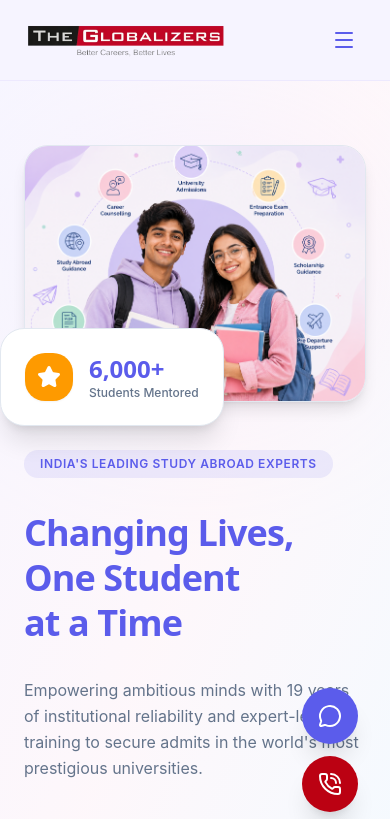
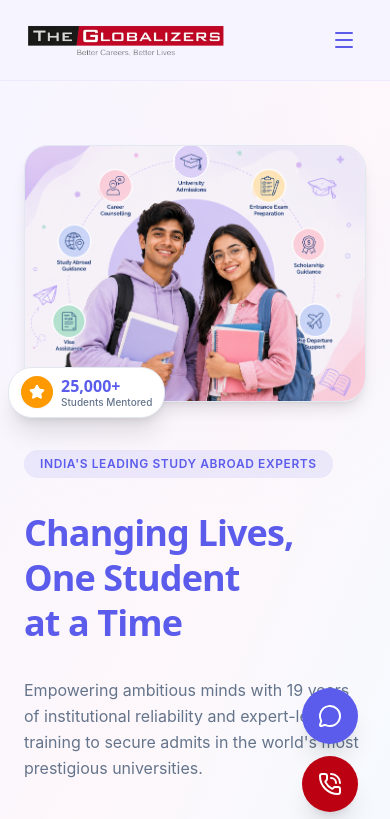
Before and after one commit to ai-prgmr/global, a Next.js app: page / in a window 390 px wide. Shown: the top 819 px of the page. Built offline with nearby package versions, Linux system fonts and the light colour scheme.

Commit message:
minor css changes

```diff
--- a/app/destinations/[slug]/page.tsx
+++ b/app/destinations/[slug]/page.tsx
@@ -167,7 +167,7 @@ export default async function DestinationSlugPage({
             {dest.stats && (
                 <Section variant="dark" className="py-12">
                     <Container>
-                        <div className="grid grid-cols-2 gap-6 md:grid-cols-4">
+                        <div className="grid grid-cols-2 gap-3 sm:gap-6 md:grid-cols-4">
                             {dest.stats.map((stat) => (
                                 <StatCard
                                     key={stat.label}
--- a/components/home/HeroSection.tsx
+++ b/components/home/HeroSection.tsx
@@ -53,17 +53,17 @@ export function HeroSection() {
           </div>
           {/* Floating stat card */}
           <Card
-            padding="sm"
-            className="absolute -bottom-6 -left-6 flex items-center gap-4 bg-card shadow-xl border-border max-w-xs"
+            padding="none"
+            className="absolute -bottom-4 -left-4 sm:-bottom-6 sm:-left-6 flex items-center gap-2 sm:gap-4 px-3 py-2 sm:px-4 sm:py-3 bg-card shadow-xl border-border max-w-[160px] sm:max-w-xs"
           >
-            <div className="flex h-12 w-12 shrink-0 items-center justify-center rounded-2xl bg-amber-500 text-white shadow-xs">
-              <Star className="h-6 w-6 fill-current" />
+            <div className="flex h-8 w-8 sm:h-12 sm:w-12 shrink-0 items-center justify-center rounded-xl sm:rounded-2xl bg-amber-500 text-white shadow-xs">
+              <Star className="h-4 w-4 sm:h-6 sm:w-6 fill-current" />
             </div>
             <div>
-              <div className="font-heading text-2xl font-bold text-primary">
-                6,000+
+              <div className="font-heading text-base sm:text-2xl font-bold text-primary leading-tight">
+                25,000+
               </div>
-              <div className="text-xs font-medium text-muted-foreground">
+              <div className="text-[10px] sm:text-xs font-medium text-muted-foreground leading-tight">
                 Students Mentored
               </div>
             </div>
--- a/components/primitives/StatCard.tsx
+++ b/components/primitives/StatCard.tsx
@@ -23,10 +23,10 @@ export function StatCard({
 
   return (
     <Card
-      padding="sm"
+      padding="none"
       variant={isDark ? "primary" : cardVariant}
       className={cn(
-        "flex flex-col items-center text-center justify-center",
+        "flex flex-col items-center text-center justify-center p-3 sm:p-4 md:p-6",
         isDark && "bg-white/10 border-white/20 text-white shadow-none",
         variant === "surface" && "bg-surface",
         className
@@ -35,7 +35,7 @@ export function StatCard({
     >
       <div
         className={cn(
-          "font-heading text-4xl font-bold tracking-tight md:text-5xl",
+          "font-heading text-lg sm:text-2xl md:text-3xl lg:text-4xl font-bold tracking-tight leading-tight",
           isDark ? "text-white" : "text-primary"
         )}
       >
@@ -43,7 +43,7 @@ export function StatCard({
       </div>
       <div
         className={cn(
-          "mt-2 font-heading text-sm font-semibold uppercase tracking-wider",
+          "mt-1 sm:mt-2 font-heading text-[9px] sm:text-[10px] md:text-xs font-semibold uppercase tracking-wide",
           isDark ? "text-white/80" : "text-foreground"
         )}
       >
@@ -52,7 +52,7 @@ export function StatCard({
       {description && (
         <p
           className={cn(
-            "mt-1 text-xs max-w-xs",
+            "hidden sm:block mt-1 text-xs max-w-xs",
             isDark ? "text-white/60" : "text-muted-foreground"
           )}
         >
--- a/lib/data/destinations.ts
+++ b/lib/data/destinations.ts
@@ -45,7 +45,7 @@ export const DESTINATIONS_DATA: Record<string, DestinationData> = {
     imageCaption: "Stanford University Quad & Iconic Ivy League Research Campuses",
     stats: [
       { label: "Universities", value: "4,000+", icon: "school" },
-      { label: "Avg. Tuition/Year", value: "$20-50K", icon: "payments" },
+      { label: "Avg. Tuition/Year", value: "$20K-50K", icon: "payments" },
       { label: "Post-Study Work", value: "3 Years OPT", icon: "work" },
       { label: "Intake Seasons", value: "Fall / Spring", icon: "calendar_month" },
     ],
```
